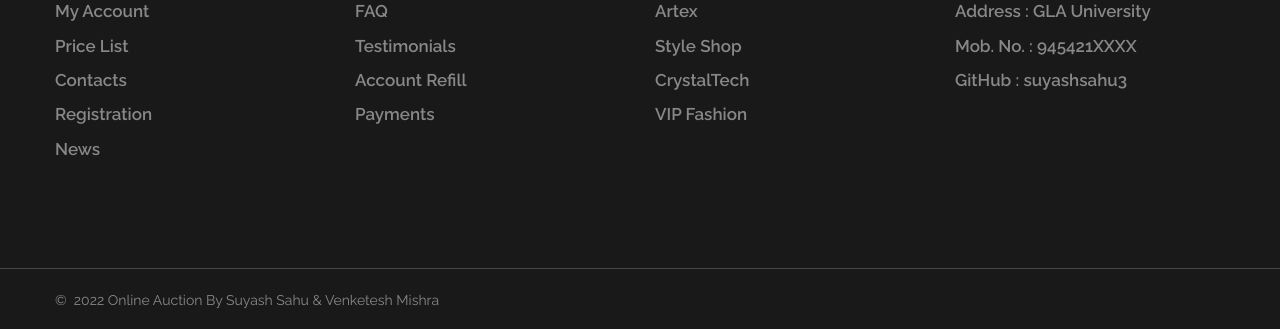
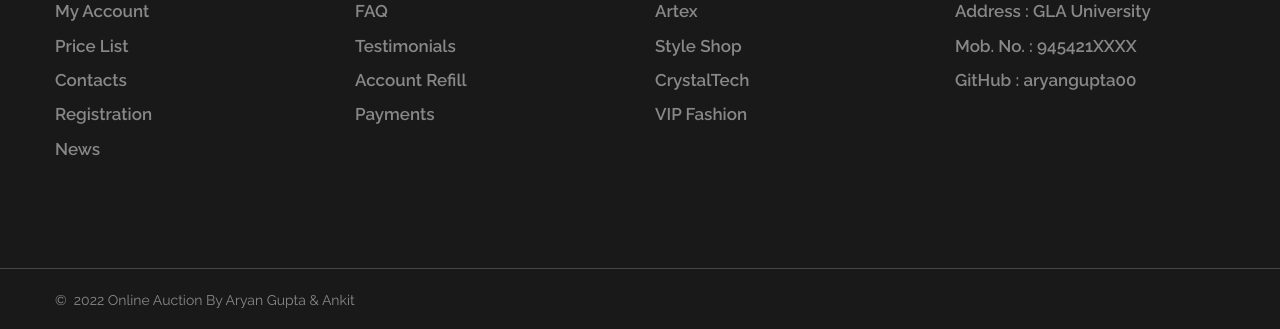
Before and after one commit to Priyanshireena/Auction-Website, a plain HTML site: page message.html in a window 1280 px wide. Shown: the part 959-1288 px from the top of the page. Drawn offline with Linux system fonts and the light colour scheme.

Commit message:
Update message.html

```diff
--- a/message.html
+++ b/message.html
@@ -127,7 +127,7 @@
                   <li><a class="footer-link" href="#foot">E-Mail : xyz@gla.ac.in</a></li>
                   <li><a class="footer-link" href="https://www.gla.ac.in/">Address : GLA University</a></li>
                   <li><a class="footer-link" href="#foot">Mob. No. : 945421XXXX</a></li>
-                  <li><a class="footer-link" href="https://github.com/suyashsahu3">GitHub : suyashsahu3</a></li>
+                  <li><a class="footer-link" href="https://github.com/aryangupta00">GitHub : aryangupta00</a></li>
                 </ul>
               </div>
 
@@ -136,7 +136,7 @@
         </div>
         <div class="footer-panel">
           <div class="container">
-            <p class="rights"><span>&copy;&nbsp; </span><span class="copyright-year"></span><span>&nbsp;</span><span>Online Auction By Suyash Sahu & Venketesh Mishra</span></p>
+            <p class="rights"><span>&copy;&nbsp; </span><span class="copyright-year"></span><span>&nbsp;</span><span>Online Auction By Aryan Gupta & Ankit </span></p>
           </div>
         </div>
       </footer>
```
